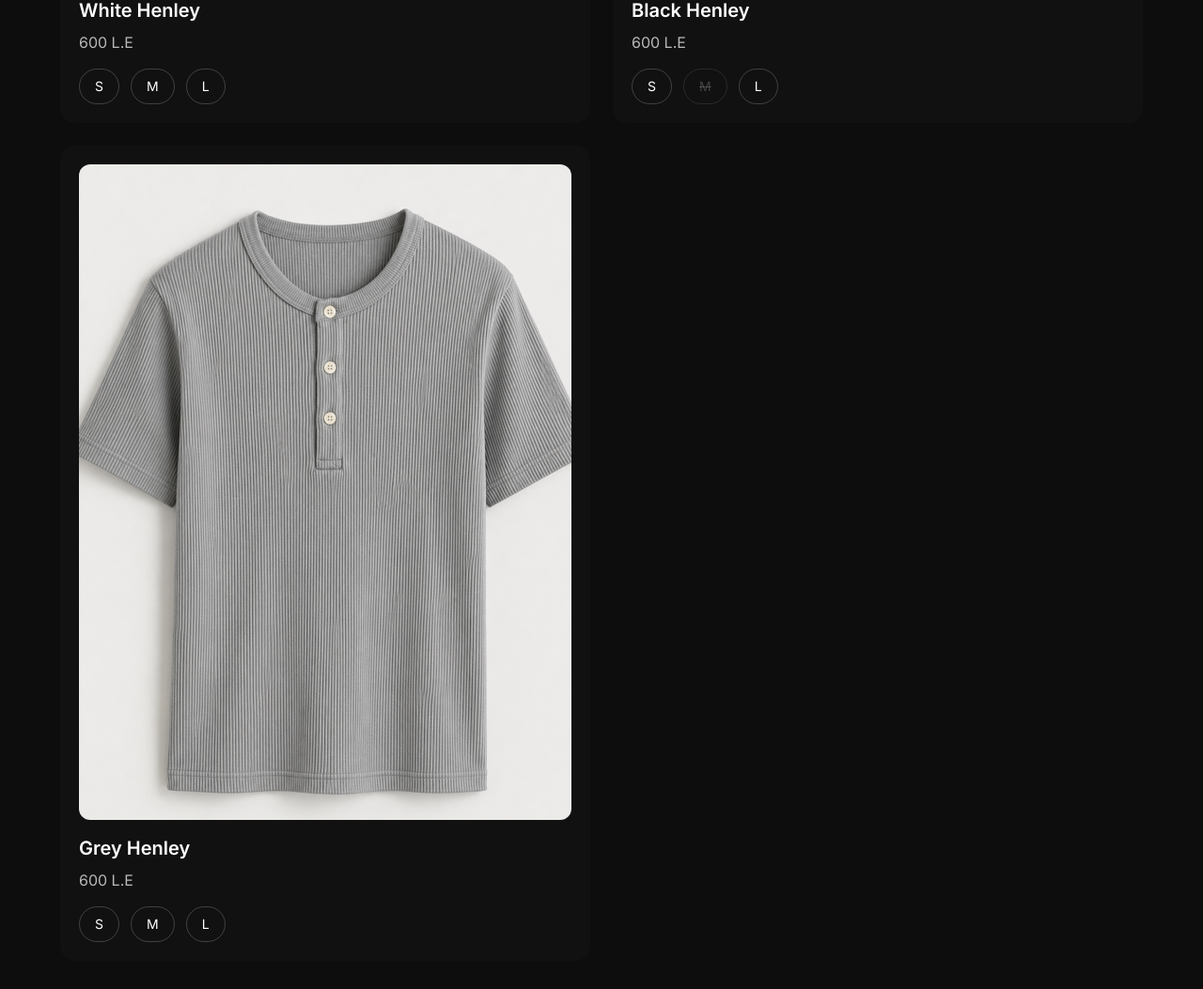
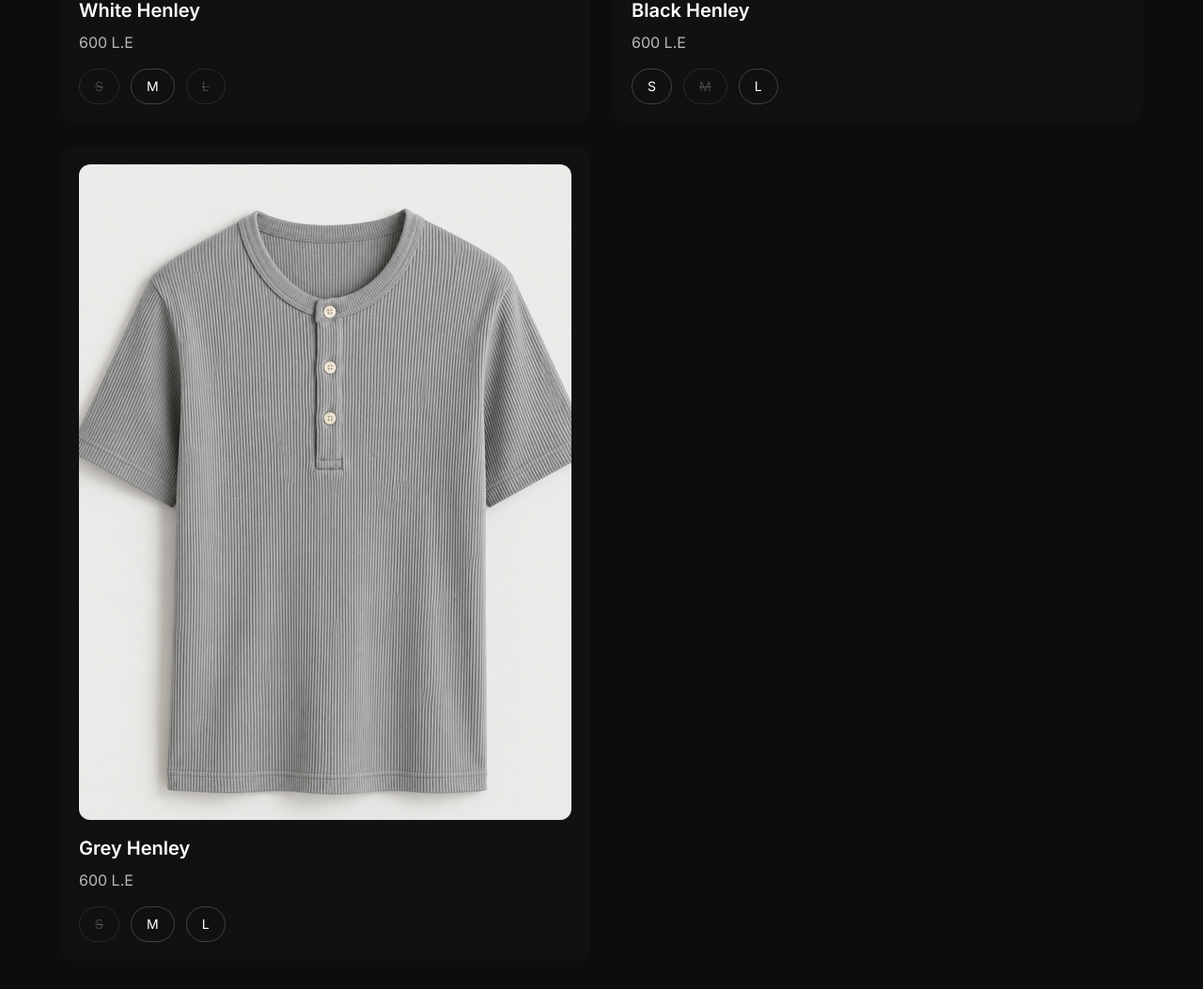
Before and after one commit to Abdelrahman2532/auren.eg, a Next.js app: page / in a window 1280 px wide. Shown: the part 1872-2925 px from the top of the page at 94% size. Built offline with nearby package versions, Linux system fonts and the light colour scheme; no server answers.

Commit message:
the finally editss

```diff
--- a/app/products/[slug]/page.tsx
+++ b/app/products/[slug]/page.tsx
@@ -7,6 +7,8 @@ import { supabase } from "@/lib/supabase";
 import { useRouter } from "next/navigation";
 const outOfStock = {
   "black-henley": ["M"],
+  "white-henley": ["S", "L"],
+  "grey-henley": ["S"],
 };
 const products = {
   "white-henley": {
--- a/components/home/ProductSection.tsx
+++ b/components/home/ProductSection.tsx
@@ -46,9 +46,9 @@ export default function ProductSection() {
                 <h3 className="text-lg md:text-xl font-semibold mt-4 mb-2">White Henley</h3>
                 <p className="text-white/70 mb-4 text-sm md:text-base">600 L.E</p>
                 <div className="flex gap-2 md:gap-3">
-                  <span className="border border-white/20 px-3 py-1 md:px-4 md:py-2 rounded-full text-sm">S</span>
+                  <span className="border border-white/10 px-3 py-1 md:px-4 md:py-2 rounded-full text-sm text-white/20 line-through">S</span>
                   <span className="border border-white/20 px-3 py-1 md:px-4 md:py-2 rounded-full text-sm">M</span>
-                  <span className="border border-white/20 px-3 py-1 md:px-4 md:py-2 rounded-full text-sm">L</span>
+                  <span className="border border-white/10 px-3 py-1 md:px-4 md:py-2 rounded-full text-sm text-white/20 line-through">L</span>
                 </div>
               </div>
             </Link>
@@ -96,7 +96,7 @@ export default function ProductSection() {
                 <h3 className="text-lg md:text-xl font-semibold mt-4 mb-2">Grey Henley</h3>
                 <p className="text-white/70 mb-4 text-sm md:text-base">600 L.E</p>
                 <div className="flex gap-2 md:gap-3">
-                  <span className="border border-white/20 px-3 py-1 md:px-4 md:py-2 rounded-full text-sm">S</span>
+                  <span className="border border-white/10 px-3 py-1 md:px-4 md:py-2 rounded-full text-sm text-white/20 line-through">S</span>
                   <span className="border border-white/20 px-3 py-1 md:px-4 md:py-2 rounded-full text-sm">M</span>
                   <span className="border border-white/20 px-3 py-1 md:px-4 md:py-2 rounded-full text-sm">L</span>
                 </div>
```
